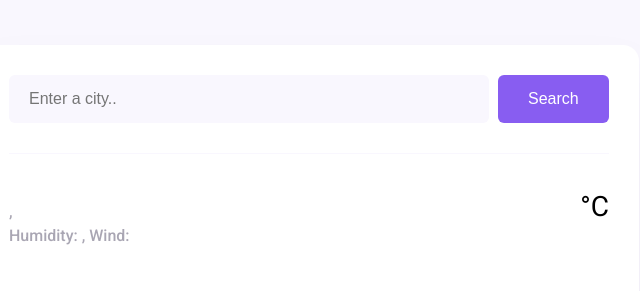
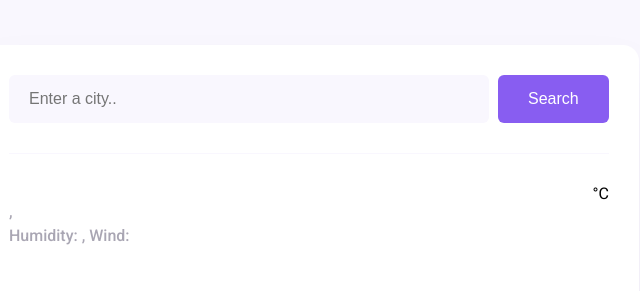
Before and after one commit to Tadoe-cloud/Tadoe, a plain HTML site: page index.html in a window 1280 px wide. Shown: the top 291 px of the page, 331-971 px from the left. Drawn offline with nearby package versions, Linux system fonts and the light colour scheme; no server answers.

Commit message:
Update index.html

```diff
--- a/index.html
+++ b/index.html
@@ -42,7 +42,7 @@
           <div class="weather-app-temperature-container">
             <div id="icon"></div>
             <div class="weather-app-temperature" id="temperature"></div>
-            <div class="weatehr-app-unit">°C</div>
+            <div class="weather-app-unit">°C</div>
           </div>
         </div>
       </main>
```
